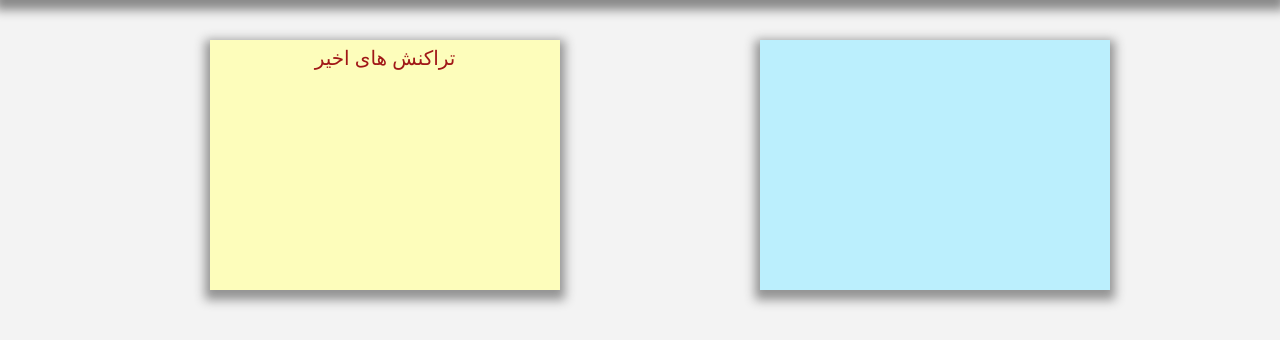
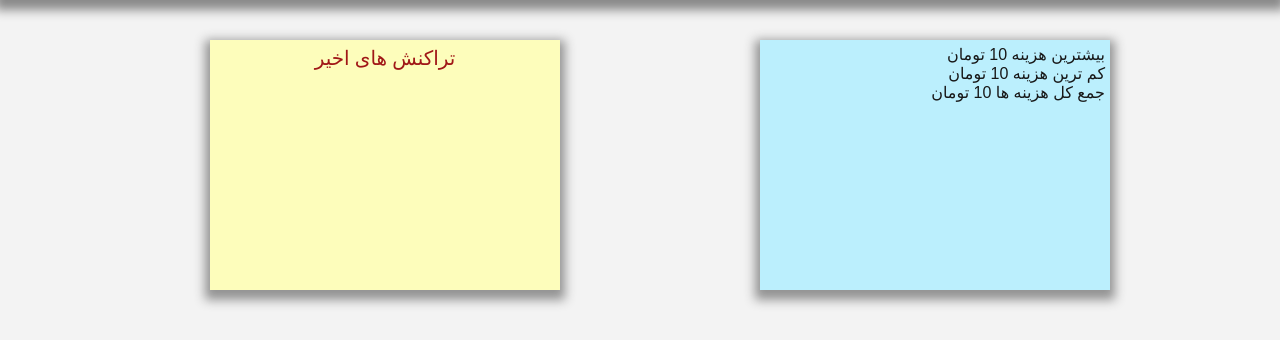
Before and after one commit to yas3in/cost-calculation, a Django app: page /user-panel/ in a window 1280 px wide; the page is wider, and only the part inside the window is pictured. Shown: the part 80-420 px from the top of that part. Run offline with Django 4.2, Linux system fonts and the light colour scheme; a user stored in the database is signed in; tables that the repository leaves empty hold one stand-in row (values such as "Sample post").

Commit message:
add more cost, sum cost, least cost

```diff
--- a/calculation/models.py
+++ b/calculation/models.py
@@ -82,3 +82,16 @@
         fig.update_yaxes(title="date", tickformat="%Y-%m-%d")
         chart_html = fig.to_html(full_html=False)
         return chart_html
+
+
+    def variable_cost(request):
+        data = Calculater.objects.filter(user=request.user).values()
+        df = pd.DataFrame(data)
+        costs = df['cost'].sum()
+        more_cost = df['cost'].max()
+        least_cost = df['cost'].min()
+        costs = f"{costs:,}"
+        least_cost = f"{least_cost:,}"
+        more_cost = f"{more_cost:,}"
+        print(costs, more_cost, least_cost)
+        return {'sum_cost': costs, 'more_cost': more_cost, 'least_cost': least_cost}
--- a/calculation/static/calculation/css/user_panel.css
+++ b/calculation/static/calculation/css/user_panel.css
@@ -58,7 +58,7 @@
     background-color: rgb(181, 255, 201);
   }
 
-.data-notable {
+.variable-cost {
     background-color: rgb(181, 239, 255);
     text-align: center;
     direction: rtl;
@@ -66,13 +66,12 @@
     width: 350px;
     margin-right: 150px;
     margin-left: 50px;
-    text-align: center;
+    text-align: right;
     direction: rtl;
     box-shadow: 0px 5px 10px 5px rgb(137, 137, 137);
     opacity: 90%;
     padding: 5px;
     float: right;
-    display: flex;
 }
 
 .table {
--- a/calculation/views.py
+++ b/calculation/views.py
@@ -38,8 +38,10 @@
 def user_panel(request):
     if request.user.is_authenticated:
         recently = Calculater.recently_cost(request)
+        variable_cost = Calculater.variable_cost(request)
         return render(request, 'user_panel.html',
-                            {'recently': recently})
+                            {'recently': recently, 'least_cost': variable_cost['least_cost'],
+                             'more_cost': variable_cost['more_cost'], 'costs': variable_cost['sum_cost']})
     else:
         return redirect('login')
 
--- a/templates/user_panel.html
+++ b/templates/user_panel.html
@@ -15,8 +15,18 @@
                     </p>
                         {{recently |safe}}
                 </div>
-                <div class="data-notable">
-                    {{monthly |safe}}
+                <div class="variable-cost">
+                   <p>
+                        بیشترین هزینه  {{more_cost}} تومان
+                    </p>
+
+                    <p>
+                        کم ترین هزینه {{least_cost}} تومان
+                    </p>
+
+                   <p>
+                        جمع کل هزینه ها {{costs}} تومان
+                    </p>
                 </div>
             </div>
             <div class="table2">
```
